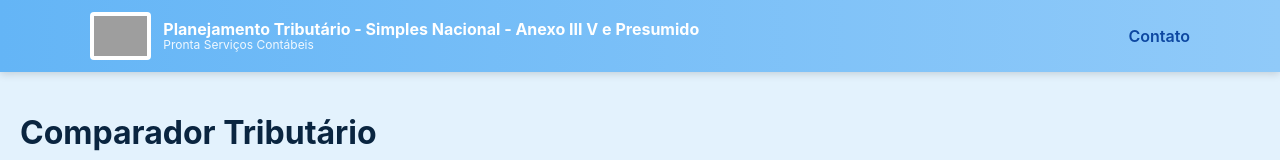
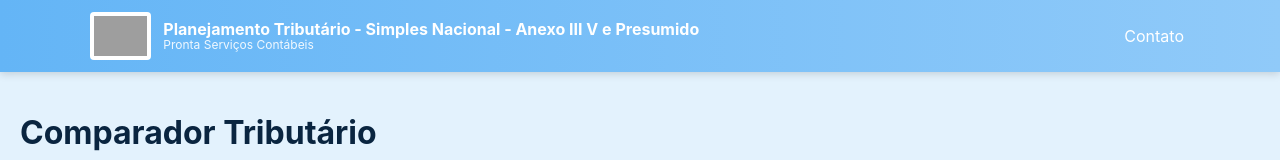
Before and after one commit to TheContabilistPython/calculadora_fatorR, a React (Create React App) app in the folder tributario-frontend/: page / in a window 1280 px wide. Shown: the top 160 px of the page. Built offline with nearby package versions, Linux system fonts and the light colour scheme; grey boxes are pictures that could not be loaded.

Commit message:
Fix ESLint warning: replace anchor with button

```diff
--- a/tributario-frontend/src/components/Header.js
+++ b/tributario-frontend/src/components/Header.js
@@ -17,7 +17,19 @@ const Header = () => {
           </div>
         </div>
         <div className="brand-right">
-          <a className="brand-link" href="#" onClick={(e)=>e.preventDefault()}>Contato</a>
+          <button
+            className="brand-link"
+            onClick={(e)=>e.preventDefault()}
+            style={{
+              background: 'none',
+              border: 'none',
+              cursor: 'pointer',
+              color: 'inherit',
+              font: 'inherit'
+            }}
+          >
+            Contato
+          </button>
         </div>
       </div>
     </header>
```
